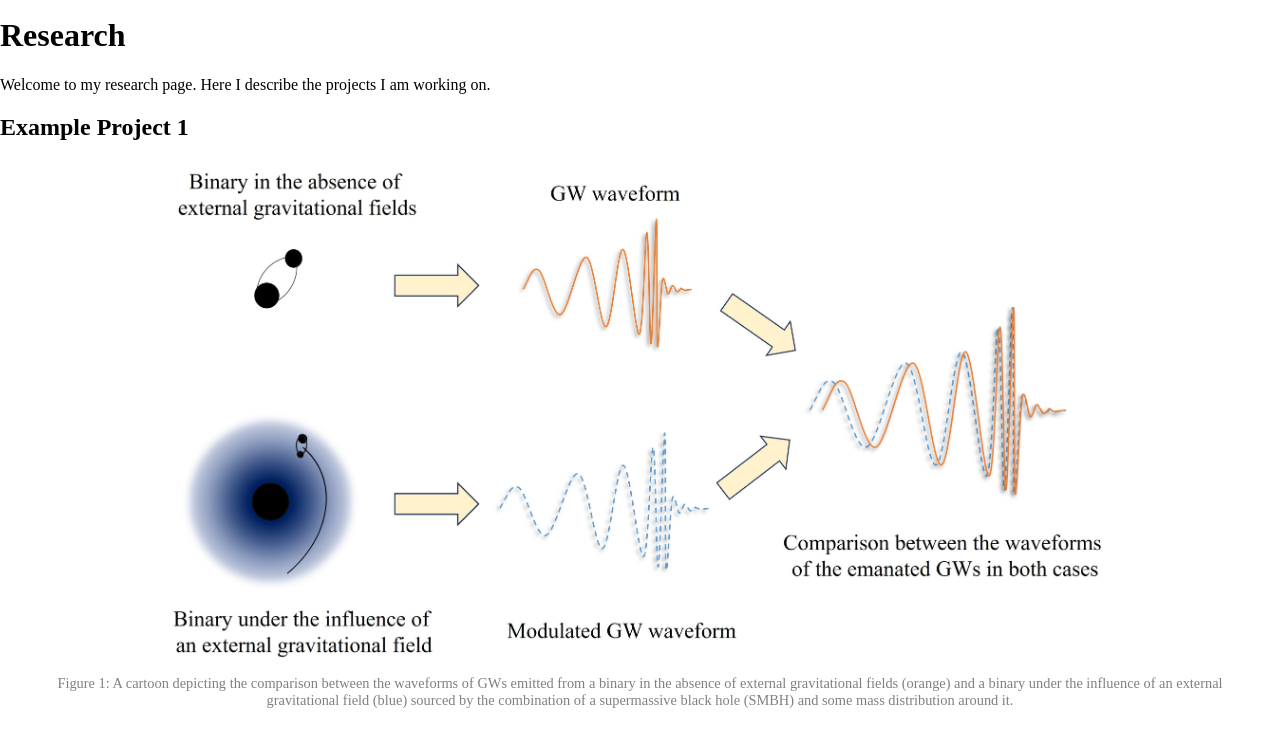
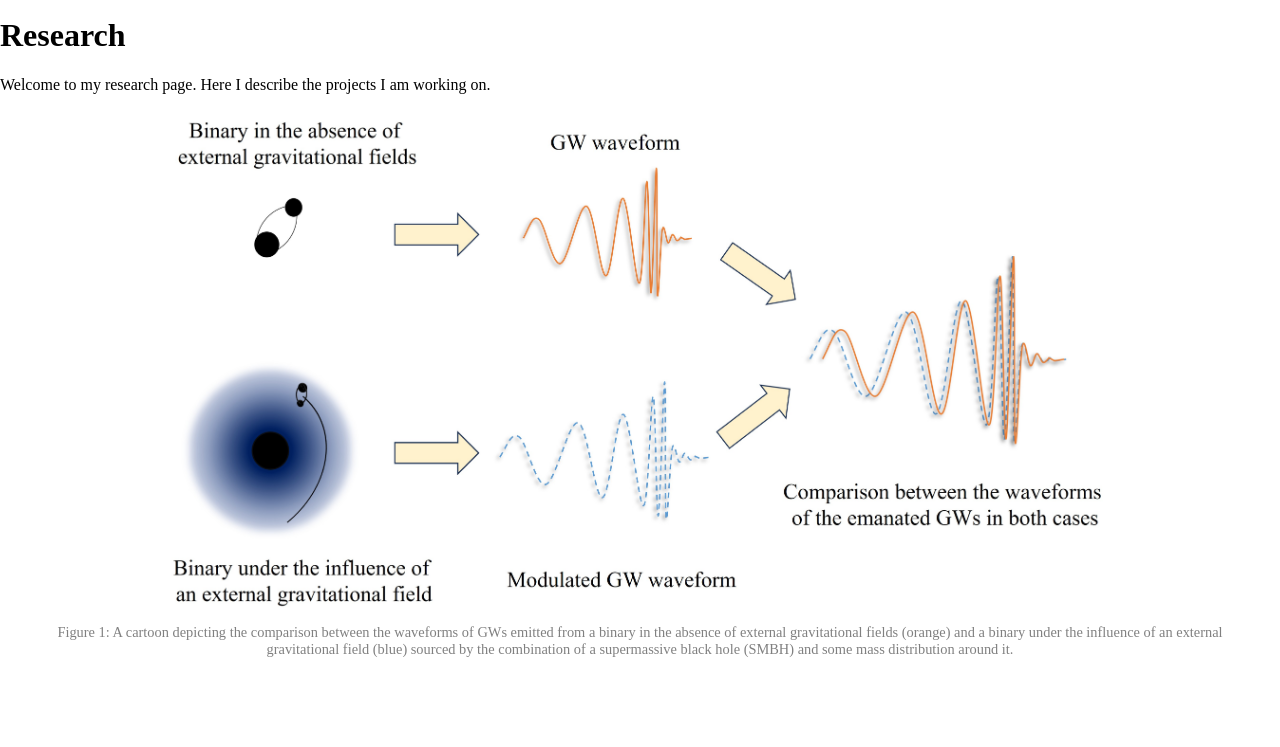
Before and after one commit to avinash-tiwari-at/avinash-tiwari-at.github.io, a Jekyll site: the page built from research.md, in a window 1280 px wide, cut to the strip 112-859 px from the top of the page. Built offline with Jekyll 4.4.1, drawn with Linux system fonts in a browser that asks for light colours.

Commit message:
Update research.md

```diff
--- a/research.md
+++ b/research.md
@@ -8,8 +8,6 @@ bodyClass: research
 
 Welcome to my research page. Here I describe the projects I am working on.
 
-## Example Project 1
-
 <figure style="text-align: center;">
   <img src="/assets/Research/Profiling_Depict.jpg" alt="Project 1 figure" style="max-width:80%; border-radius:8px;">
   <figcaption style="font-size:0.9rem; color:gray; margin-top:5px;">
```
